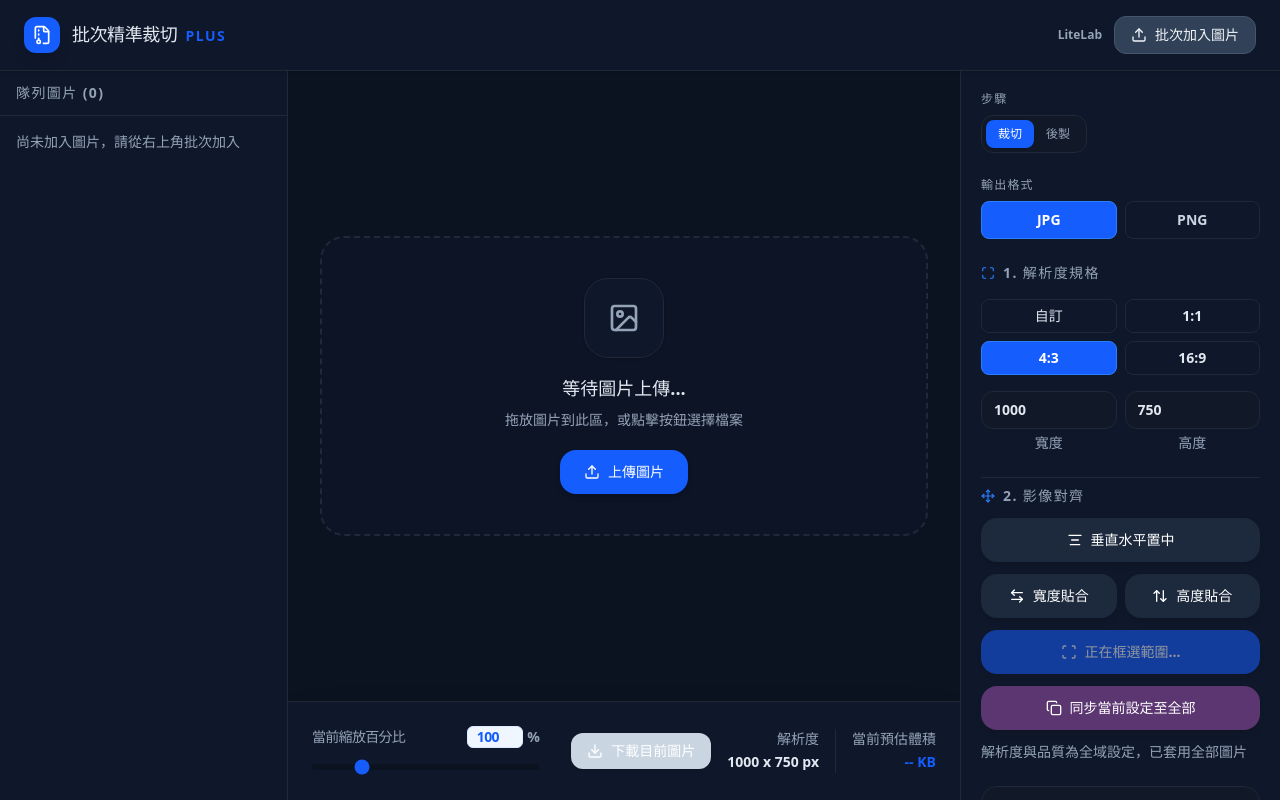
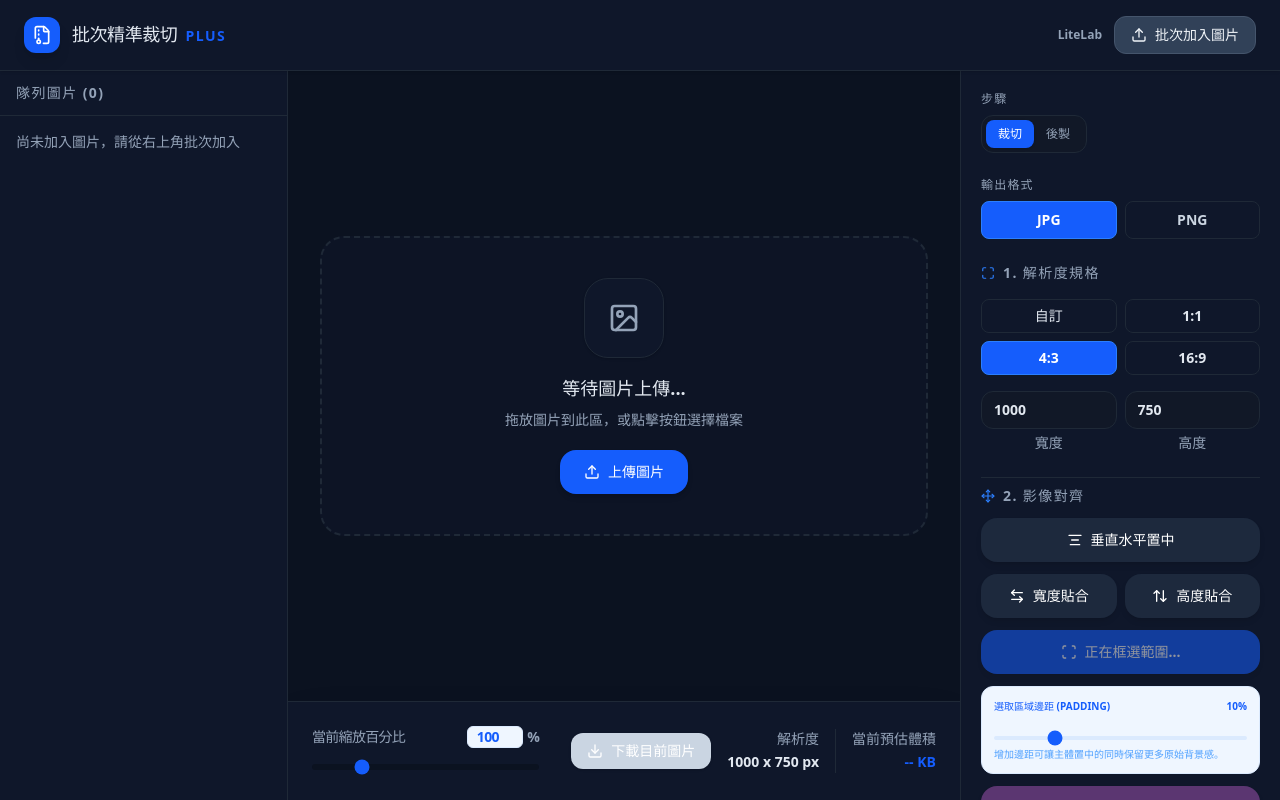
Before and after one commit to france0414/litelab, a React (Vite) app: page /cropper in a window 1280 px wide. Both pictures are taken after a click on the button "框選裁切範圍". Built offline with nearby package versions, Linux system fonts and the light colour scheme.

Commit message:
feat: add selection padding for subject centering

```diff
--- a/src/pages/Cropper.jsx
+++ b/src/pages/Cropper.jsx
@@ -51,6 +51,7 @@ const Cropper = () => {
   const [isSelecting, setIsSelecting] = useState(false);
   const [selectionStart, setSelectionStart] = useState({ x: 0, y: 0 });
   const [selectionRect, setSelectionRect] = useState(null);
+  const [selectionPadding, setSelectionPadding] = useState(0.1); // 預設 10% 邊距
   const [dragStart, setDragStart] = useState({ x: 0, y: 0 });
 
   const containerRef = useRef(null);
@@ -742,7 +743,11 @@ const Cropper = () => {
       const wVirtual = selectionRect.w / scalePx;
 
       const oldZoom = currentItem.zoom;
-      const newZoom = oldZoom * (VIRTUAL_BASE / wVirtual);
+
+      // 計算考慮邊距後的縮放倍率
+      // 目標是讓選取範圍寬度佔據容器寬度的 (1 - 2 * selectionPadding)
+      const targetRatioOfContainer = 1 - (selectionPadding * 2);
+      const newZoom = oldZoom * (VIRTUAL_BASE * targetRatioOfContainer / wVirtual);
       const ratio = newZoom / oldZoom;
 
       updateCurrentItem({
@@ -1105,6 +1110,23 @@ const Cropper = () => {
                   >
                     <Scan size={16} /> {isSelectionMode ? '正在框選範圍...' : '框選裁切範圍'}
                   </button>
+
+                  {isSelectionMode && (
+                    <div className="bg-blue-50 p-3 rounded-xl border border-blue-100 space-y-2 animate-in fade-in zoom-in-95 duration-200">
+                      <div className="flex justify-between text-[10px] font-black text-blue-600 uppercase">
+                        <span>選取區域邊距 (Padding)</span>
+                        <span>{Math.round(selectionPadding * 100)}%</span>
+                      </div>
+                      <input
+                        type="range" min="0" max="0.45" step="0.05"
+                        value={selectionPadding}
+                        onChange={(e) => setSelectionPadding(parseFloat(e.target.value))}
+                        className="w-full accent-blue-600 h-1 bg-blue-100 rounded-lg appearance-none cursor-pointer"
+                      />
+                      <p className="text-[10px] text-blue-400 font-semibold leading-tight">增加邊距可讓主體置中的同時保留更多原始背景感。</p>
+                    </div>
+                  )}
+
                   <button
                     onClick={applyCurrentSettingsToAll}
                     className="w-full flex items-center justify-center gap-2 py-3 bg-[#5b3671] text-white hover:bg-[#6a3f84] rounded-2xl text-sm font-black transition-all shadow-md"
```
Also changed, not shown: 3 other files (tests, documents, lock files or other folders).
